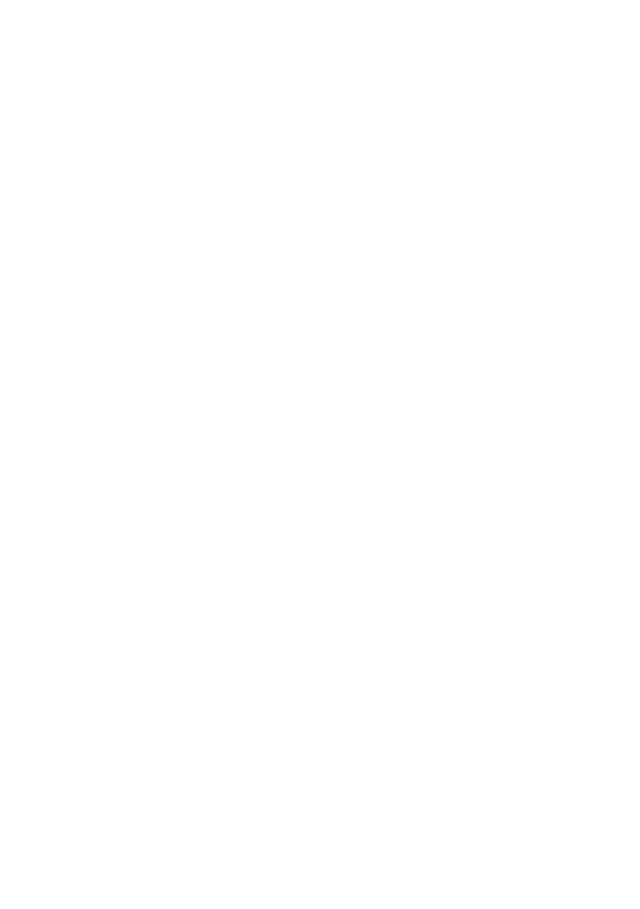
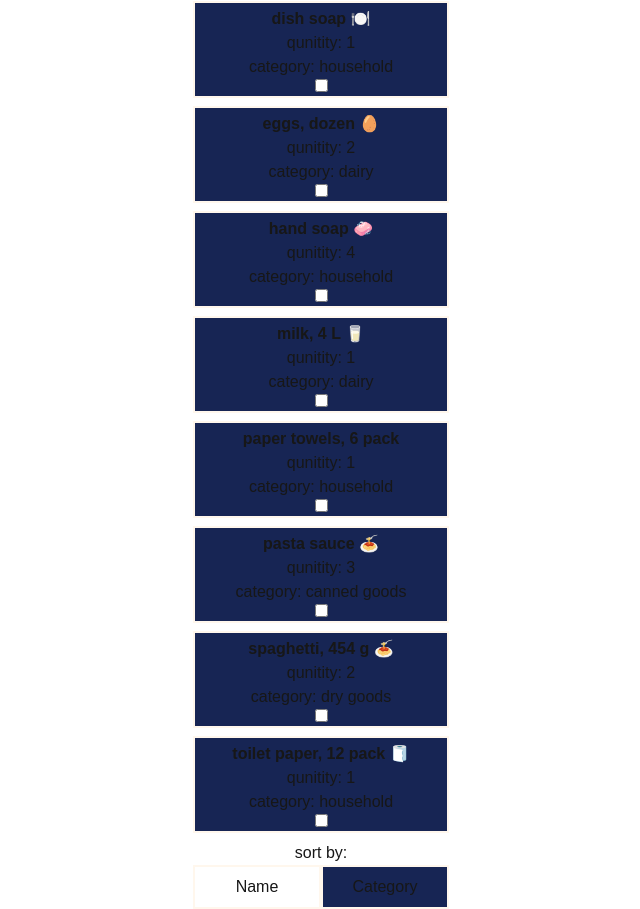
Before and after one commit to Skylar4/cprg306-assignments, a Next.js app: page /week-6 in a window 1280 px wide. Before the commit this address had no page. Shown: the part 427-1336 px from the top of the page, without its empty margins (319-959 px from the left). Before the commit the page ends 800 px from the top, so only its background shows below. Built offline with nearby package versions, Linux system fonts and the light colour scheme.

Commit message:
Completed week 6 & updated next.js

```diff
--- a/app/page.js
+++ b/app/page.js
@@ -19,6 +19,9 @@ export default function Home() {
       <li>
       <Link href="./week-5/" className={linkStyles}>week 5 - assignment</Link>
       </li>
+      <li>
+      <Link href="./week-6/" className={linkStyles}>week 6 - assignment</Link>
+      </li>
       </ul>
 
     </main>
--- /dev/null
+++ b/app/week-6/item-list.js
@@ -0,0 +1,79 @@
+"use client"
+import { useState } from "react";
+import Item from "./item";
+import items from "./items";
+
+export default function ItemList(){
+const [sortby, setsortby] = useState("Name");
+if (sortby === "Name"){
+  items.sort((a,b) =>{
+  const nameA = a.name;
+  const nameB = b.name;
+  if (nameA > nameB){
+    return 1;
+  }
+  if (nameA < nameB){
+    return -1;
+  }
+  return 0;
+}
+);
+}
+if (sortby ==="category"){
+    items.sort((a,b) =>{
+    const categoryA = a.category;
+    const categoryB = b.category;
+    if (categoryA > categoryB){
+      return 1;
+    }
+    if (categoryA < categoryB){
+      return -1;
+    }
+    return 0;
+  }
+  );
+
+}
+
+let namebutton = "p-2 bg-blue-950 border-orange-50 border-2 w-32";
+let categorybutton = "p-2 bg-blue-950 border-orange-50 border-2 w-32";
+if (sortby === "Name"){
+  namebutton = "p-2 bg-gray border-orange-50 border-2 w-32"
+}
+if (sortby === "category"){
+  categorybutton = "p-2 bg-gray border-orange-50 border-2 w-32"
+}
+const setSortToCat = () => {
+  return setsortby("category");
+}
+const setSortToName = () => {
+  return setsortby("Name");
+}
+
+    return(
+        <main className = " flex justify-center items-center text-center">
+          <div>
+            <ul>
+              {items.map((Items) => (
+                <li key = {Items.id}>
+                  <Item aitem = {Items}/>
+                </li>
+              ))}
+
+            </ul>
+            <div >
+            <h2>sort by:</h2>
+            <button onClick = {setSortToName} className = {namebutton}>
+              Name
+
+            </button>
+            <button onClick = {setSortToCat} className = {categorybutton}>
+              Category
+
+            </button>
+            </div>
+
+        </div>
+        </main>
+    );
+}
--- /dev/null
+++ b/app/week-6/item.js
@@ -0,0 +1,15 @@
+import Input from "postcss/lib/input"
+export default function Item({aitem}){
+    let{ name: itemname,
+        quantity: itemquantity,
+        category: itemcategory,
+    } = aitem
+    return(
+        <div className="m-2 bg-blue-950 border-orange-50 border-2 w-64 p-1" style={{display: "flex",flexDirection:"column", alignItems:"center", justifyContent:"center"}}>
+            <h1><b>{itemname}</b></h1>
+            <p>qunitity: {itemquantity}</p>
+            <p>category: {itemcategory}</p>
+            <input type="checkbox" />
+        </div>
+    )
+}
--- /dev/null
+++ b/app/week-6/items.json
@@ -0,0 +1,74 @@
+[
+    {
+      "id": "1h2GJKH12gkHG31h1H",
+      "name": "milk, 4 L 🥛",
+      "quantity": 1,
+      "category": "dairy"
+    },
+    {
+      "id": "2KJH3k2j3H1k2J3K1H",
+      "name": "bread 🍞",
+      "quantity": 2,
+      "category": "bakery"
+    },
+    {
+      "id": "3h2KJH3k2j3H1k2J3",
+      "name": "eggs, dozen 🥚",
+      "quantity": 2,
+      "category": "dairy"
+    },
+    {
+      "id": "4k2J3K1H2GJKH12gk",
+      "name": "bananas 🍌",
+      "quantity": 6,
+      "category": "produce"
+    },
+    {
+      "id": "5H1h1H2KJH3k2j3H",
+      "name": "broccoli 🥦",
+      "quantity": 3,
+      "category": "produce"
+    },
+    {
+      "id": "6H1k2J3K1H2GJKH1",
+      "name": "chicken breasts, 1 kg 🍗",
+      "quantity": 1,
+      "category": "meat"
+    },
+    {
+      "id": "7gkHG31h1H2KJH3k",
+      "name": "pasta sauce 🍝",
+      "quantity": 3,
+      "category": "canned goods"
+    },
+    {
+      "id": "8j3H1k2J3K1H2GJK",
+      "name": "spaghetti, 454 g 🍝",
+      "quantity": 2,
+      "category": "dry goods"
+    },
+    {
+      "id": "9H12gkHG31h1H2KJ",
+      "name": "toilet paper, 12 pack 🧻",
+      "quantity": 1,
+      "category": "household"
+    },
+    {
+      "id": "10H3k2j3H1k2J3K1",
+      "name": "paper towels, 6 pack",
+      "quantity": 1,
+      "category": "household"
+    },
+    {
+      "id": "11k2J3K1H2GJKH12",
+      "name": "dish soap 🍽️",
+      "quantity": 1,
+      "category": "household"
+    },
+    {
+      "id": "12GJKH12gkHG31h1",
+      "name": "hand soap 🧼",
+      "quantity": 4,
+      "category": "household"
+    }
+  ]
--- /dev/null
+++ b/app/week-6/page.js
@@ -0,0 +1,11 @@
+import Item from "./item";
+import ItemList from "./item-list";
+
+export default function Page(){
+    return(
+        //make sure to put in some styling
+        <main >
+            <ItemList />
+        </main>
+    )
+}
```
Also changed, not shown: package.json (+13 -5 lines), 1 other file (tests, documents, lock files or other folders).
